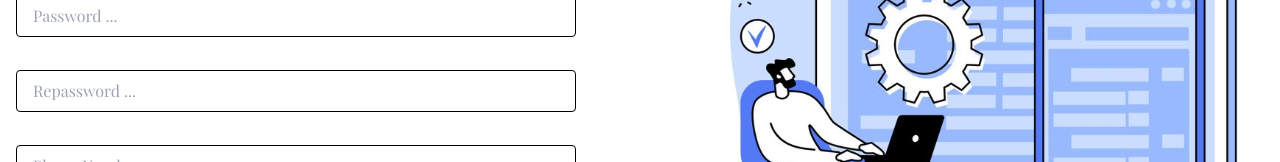
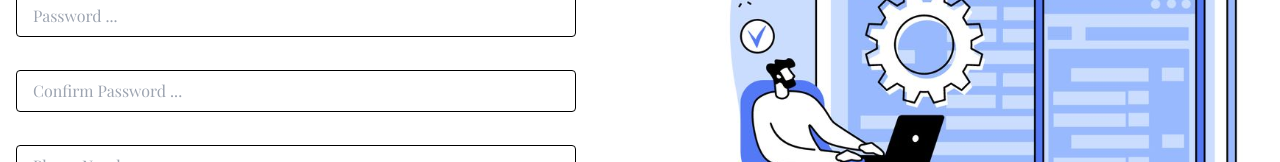
Before and after one commit to SeifMohamed55/Engenitic, an Angular app in the folder Frontend/: page /register in a window 1280 px wide. Shown: the part 351-513 px from the top of the page. Built offline with nearby package versions, Linux system fonts and the light colour scheme; a web font is replaced by a local one.

Commit message:
feat:making-regiser-validation

```diff
--- a/Frontend/src/app/pages/register/register.component.html
+++ b/Frontend/src/app/pages/register/register.component.html
@@ -4,7 +4,7 @@
         <input type="email" class="engenitic-input my-3" placeholder="  Email ..." formControlName="email">
         <input type="text" class="engenitic-input my-3" placeholder="  User Name ..." formControlName="userName">
         <input type="password" class="engenitic-input my-3" placeholder="  Password ..." formControlName="password">
-        <input type="password" class="engenitic-input my-3" placeholder="  Repassword ..." formControlName="repassword">
+        <input type="password" class="engenitic-input my-3" placeholder="  Confirm Password ..." formControlName="password">
         <input type="tel" class="engenitic-input my-3" placeholder="  Phone Number ..." formControlName="phone">
         <div>
             <span class="font-regular text-normal pe-5">choose user type please : </span>
```
